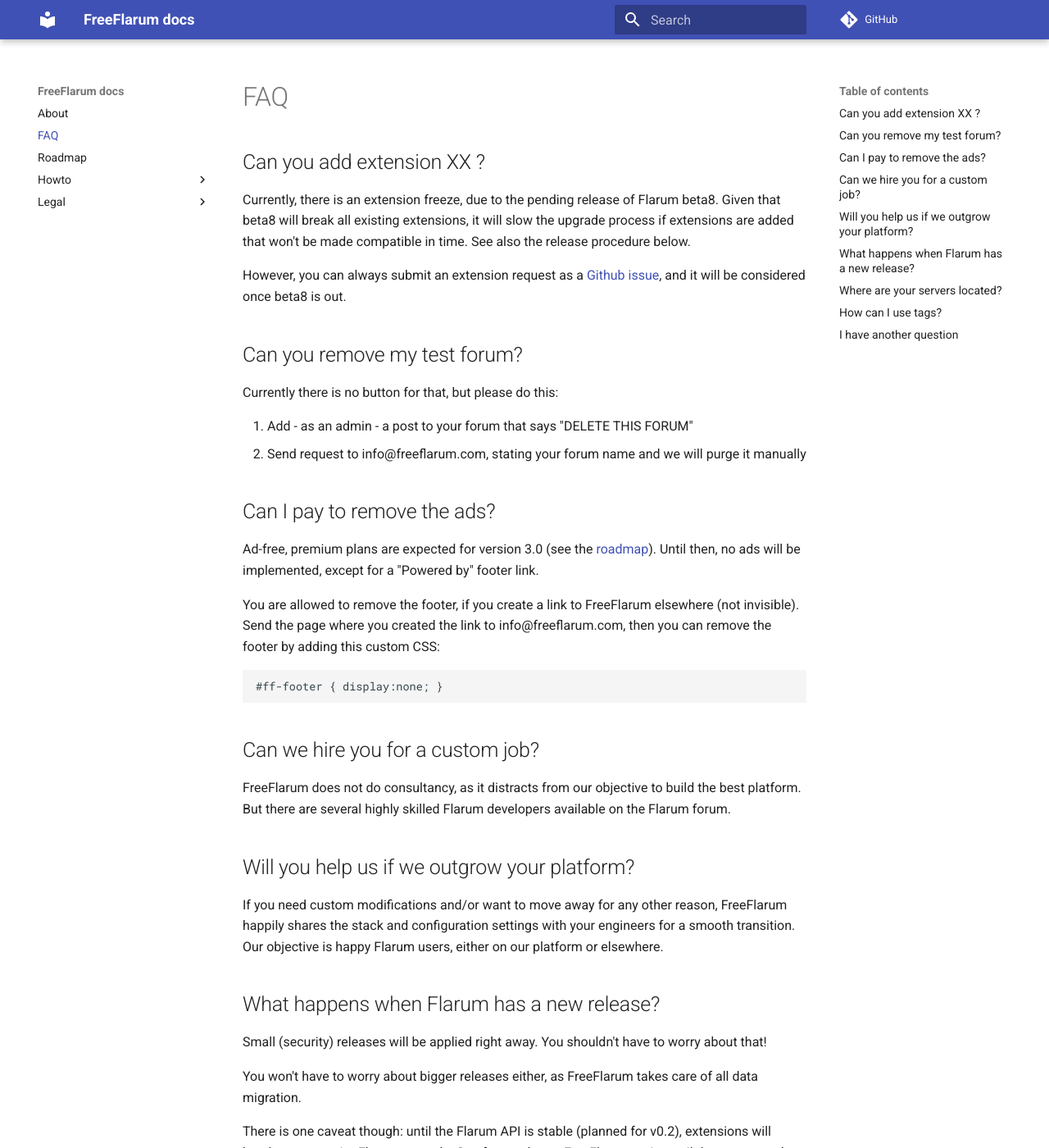
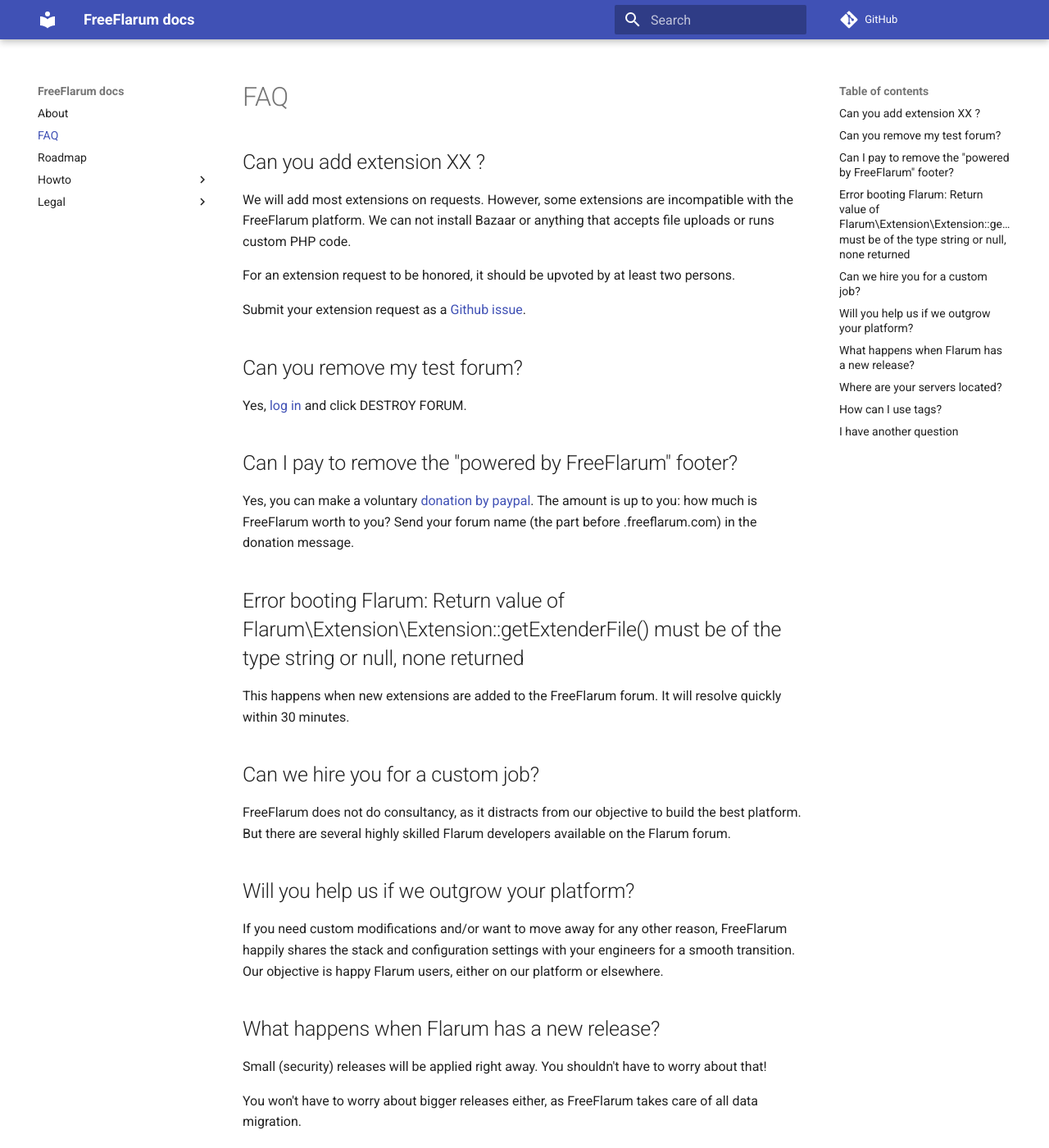
Before and after one commit to FreeFlarum/freeflarum.com, an MkDocs documentation site: the page built from docs/index.md, in a window 1280 px wide and 1400 px high. Shown: the whole window at 82% size. Built offline with MkDocs 1.6.1 and Material for MkDocs 9.7.7, drawn with Linux system fonts in a browser that asks for light colours; comment, search, counter and statistics services are not loaded.

Commit message:
Updated roadmap and ads policy

````diff
--- a/docs/index.md
+++ b/docs/index.md
@@ -2,26 +2,23 @@
 
 ## Can you add extension XX ?
 
-Currently, there is an extension freeze, due to the pending release of Flarum beta8. Given that beta8 will break all existing extensions, it will slow the upgrade process if extensions are added that won't be made compatible in time. See also the release procedure below.
+We will add most extensions on requests. However, some extensions are incompatible with the FreeFlarum platform. We can not install Bazaar or anything that accepts file uploads or runs custom PHP code.
 
-However, you can always submit an extension request as a [Github issue](https://github.com/gwillem/freeflarum.com/issues), and it will be considered once beta8 is out.
+For an extension request to be honored, it should be upvoted by at least two persons.
+
+Submit your extension request as a [Github issue](https://github.com/gwillem/freeflarum.com/issues).
 
 ## Can you remove my test forum?
 
-Currently there is no button for that, but please do this:
+Yes, [log in](https://www.freeflarum.com/settings) and click DESTROY FORUM.
 
-1. Add - as an admin - a post to your forum that says "DELETE THIS FORUM"
-1. Send request to info@freeflarum.com, stating your forum name and we will purge it manually
+## Can I pay to remove the "powered by FreeFlarum" footer?
 
-## Can I pay to remove the ads?
+Yes, you can make a voluntary [donation by paypal](https://www.freeflarum.com/donate). The amount is up to you: how much is FreeFlarum worth to you? Send your forum name (the part before .freeflarum.com) in the donation message.
 
-Ad-free, premium plans are expected for version 3.0 (see the [roadmap](roadmap.md)). Until then, no ads will be implemented, except for a "Powered by" footer link.
+## Error booting Flarum: Return value of Flarum\Extension\Extension::getExtenderFile() must be of the type string or null, none returned
 
-You are allowed to remove the footer, if you create a link to FreeFlarum elsewhere (not invisible). Send the page where you created the link to info@freeflarum.com, then you can remove the footer by adding this custom CSS:
-
-```
-#ff-footer { display:none; }
-```
+This happens when new extensions are added to the FreeFlarum forum. It will resolve quickly within 30 minutes.
 
 ## Can we hire you for a custom job?
 
````
Also changed, not shown: docs/roadmap.md (+5 -6 lines), 1 other file.
